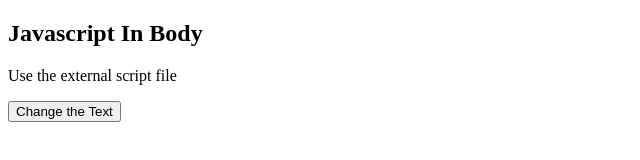
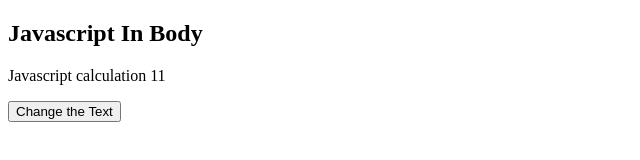
Before and after one commit to ariful4966/w3school-javascript, a plain HTML site: page index.html in a window 1280 px wide. Both pictures are taken after a click on the button "Change the Text". Shown: the full height of the page, 0-640 px from the left. Drawn offline with Linux system fonts and the light colour scheme.

Commit message:
inner html

```diff
--- a/index.html
+++ b/index.html
@@ -8,7 +8,7 @@
   </head>
   <body>
     <h2>Javascript In Body</h2>
-    <p id="demo">Javascrit is here</p>
+    <p id="demo">Javascript calculation</p>
     <button type="button" onclick="myFunc()" ondblclick="myFunction2()">
       Change the Text
     </button>
--- a/where.js
+++ b/where.js
@@ -1,3 +1,3 @@
 function myFunc() {
-    document.getElementById('demo').innerHTML="Use the external script file"
+  document.getElementById("demo").innerHTML = "Javascript calculation "+ ( 5 + 6);
 }
```
